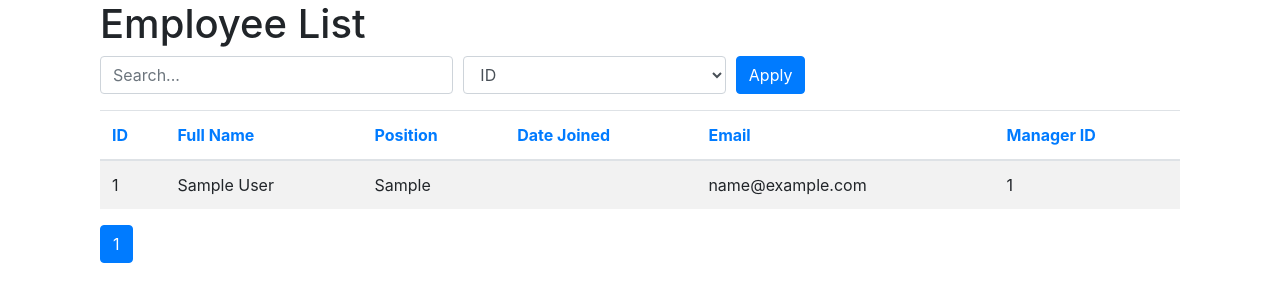
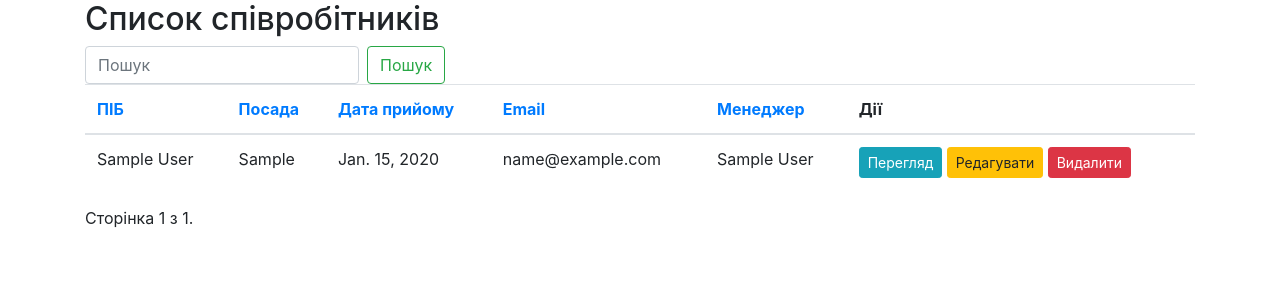
Before and after one commit to OlegBondarUA/employee-hierarchy-django, a Django app: page /employee_list/ in a window 1280 px wide. Shown: the part 56-358 px from the top of the page. Run offline with Django 4.2, Linux system fonts and the light colour scheme; a user stored in the database is signed in; tables that the repository leaves empty hold one stand-in row (values such as "Sample post"); some libraries are stand-ins or nearby versions.

Commit message:
Added CRUD operations for employee records with editable fields, including supervisor reassignment using Django ORM.

```diff
--- a/employees/urls.py
+++ b/employees/urls.py
@@ -6,6 +6,10 @@ urlpatterns = [
     path('', views.employee_hierarchy, name='employee_hierarchy'),
     path('load_subordinates/<int:employee_id>/', views.load_subordinates, name='load_subordinates'),
     path('employee_list/', views.employee_list, name='employee_list'),
+    path('employee/<int:pk>/', views.employee_detail, name='employee_detail'),
+    path('employee/create/', views.employee_create, name='employee_create'),
+    path('employee/<int:pk>/update/', views.employee_update, name='employee_update'),
+    path('employee/<int:pk>/delete/', views.employee_delete, name='employee_delete'),
 
     path('register/', views.register, name='register'),
     path('login/', auth_views.LoginView.as_view(template_name='users/login.html'), name='login'),
--- a/employees/views.py
+++ b/employees/views.py
@@ -6,6 +6,7 @@ from django.contrib.auth.decorators import login_required
 
 from .forms import UserRegisterForm
 from .models import Employee
+from .forms import EmployeeForm
 
 
 def employee_hierarchy(request):
@@ -47,6 +48,46 @@ def employee_list(request):
     return render(request, 'employees/employee_list.html', {'page_obj': page_obj, 'sort_by': sort_by})
 
 
+@login_required
+def employee_detail(request, pk):
+    employee = get_object_or_404(Employee, pk=pk)
+    return render(request, 'employees/employee_detail.html', {'employee': employee})
+
+@login_required
+def employee_create(request):
+    if request.method == 'POST':
+        form = EmployeeForm(request.POST)
+        if form.is_valid():
+            form.save()
+            messages.success(request, 'Співробітника створено успішно.')
+            return redirect('employee_list')
+    else:
+        form = EmployeeForm()
+    return render(request, 'employees/employee_form.html', {'form': form})
+
+@login_required
+def employee_update(request, pk):
+    employee = get_object_or_404(Employee, pk=pk)
+    if request.method == 'POST':
+        form = EmployeeForm(request.POST, instance=employee)
+        if form.is_valid():
+            form.save()
+            messages.success(request, 'Інформацію про співробітника оновлено успішно.')
+            return redirect('employee_list')
+    else:
+        form = EmployeeForm(instance=employee)
+    return render(request, 'employees/employee_form.html', {'form': form})
+
+@login_required
+def employee_delete(request, pk):
+    employee = get_object_or_404(Employee, pk=pk)
+    if request.method == 'POST':
+        employee.delete()
+        messages.success(request, 'Співробітника видалено успішно.')
+        return redirect('employee_list')
+    return render(request, 'employees/employee_confirm_delete.html', {'employee': employee})
+
+
 def register(request):
     if request.method == 'POST':
         form = UserRegisterForm(request.POST)
--- a/templates/employees/employee_list.html
+++ b/templates/employees/employee_list.html
@@ -1,105 +1,55 @@
-{% extends 'base.html' %}
+{% extends "base.html" %}
+
 {% block content %}
-<div class="container">
-    <h1>Employee List</h1>
-
-    <form id="employee-filter-form">
-        <div class="form-row">
-            <div class="form-group col-md-4">
-                <input type="text" class="form-control" id="search-input" placeholder="Search...">
-            </div>
-            <div class="form-group col-md-3">
-                <select class="form-control" id="sort-by-select">
-                    <option value="id">ID</option>
-                    <option value="full_name">Full Name</option>
-                    <option value="position">Position</option>
-                    <option value="date_joined">Date Joined</option>
-                    <option value="email">Email</option>
-                    <option value="manager_id">Manager ID</option>
-                </select>
-            </div>
-            <div class="form-group col-md-2">
-                <button type="submit" class="btn btn-primary">Apply</button>
-            </div>
-        </div>
+  <h2>Список співробітників</h2>
+  <form method="get" class="form-inline my-2 my-lg-0">
+    <input class="form-control mr-sm-2" type="search" placeholder="Пошук" aria-label="Пошук" name="search" value="{{ request.GET.search }}">
+    <button class="btn btn-outline-success my-2 my-sm-0" type="submit">Пошук</button>
   </form>
-
-    <table id="employee-table" class="table table-striped">
+  <table class="table">
     <thead>
       <tr>
-                <th><a href="?sort_by=id">ID</a></th>
-                <th><a href="?sort_by=full_name">Full Name</a></th>
-                <th><a href="?sort_by=position">Position</a></th>
-                <th><a href="?sort_by=date_joined">Date Joined</a></th>
+        <th><a href="?sort_by=full_name">ПІБ</a></th>
+        <th><a href="?sort_by=position">Посада</a></th>
+        <th><a href="?sort_by=date_of_hire">Дата прийому</a></th>
         <th><a href="?sort_by=email">Email</a></th>
-                <th><a href="?sort_by=manager_id">Manager ID</a></th>
+        <th><a href="?sort_by=manager">Менеджер</a></th>
+        <th>Дії</th>
       </tr>
     </thead>
     <tbody>
       {% for employee in page_obj %}
       <tr>
-                    <td>{{ employee.id }}</td>
         <td>{{ employee.full_name }}</td>
         <td>{{ employee.position }}</td>
-                    <td>{{ employee.date_joined }}</td>
+        <td>{{ employee.hire_date }}</td>
         <td>{{ employee.email }}</td>
-                    <td>{{ employee.manager_id }}</td>
+        <td>{{ employee.manager }}</td>
+        <td>
+          <a href="{% url 'employee_detail' employee.pk %}" class="btn btn-info btn-sm">Перегляд</a>
+          <a href="{% url 'employee_update' employee.pk %}" class="btn btn-warning btn-sm">Редагувати</a>
+          <form action="{% url 'employee_delete' employee.pk %}" method="post" style="display:inline;">
+            {% csrf_token %}
+            <button type="submit" class="btn btn-danger btn-sm">Видалити</button>
+          </form>
+        </td>
       </tr>
       {% endfor %}
     </tbody>
   </table>
-
-    <nav>
-        <ul class="pagination">
+  <div class="pagination">
+    <span class="step-links">
         {% if page_obj.has_previous %}
-                <li class="page-item">
-                    <a class="page-link" href="?sort_by={{ sort_by }}&page={{ page_obj.previous_page_number }}">Previous</a>
-                </li>
+            <a href="?page=1">&laquo; початок</a>
+            <a href="?page={{ page_obj.previous_page_number }}">попередня</a>
         {% endif %}
-            {% for num in page_obj.paginator.page_range %}
-                {% if page_obj.number == num %}
-                    <li class="page-item active">
-                        <span class="page-link">{{ num }}</span>
-                    </li>
-                {% elif num > page_obj.number|add:'-5' and num < page_obj.number|add:'5' %}
-                    <li class="page-item">
-                        <a class="page-link" href="?sort_by={{ sort_by }}&page={{ num }}">{{ num }}</a>
-                    </li>
+        <span class="current">
+            Сторінка {{ page_obj.number }} з {{ page_obj.paginator.num_pages }}.
+        </span>
+        {% if page_obj.has_next %}
+            <a href="?page={{ page_obj.next_page_number }}">наступна</a>
+            <a href="?page={{ page_obj.paginator.num_pages }}">кінець &raquo;</a>
         {% endif %}
-            {% endfor %}
-            {% if page_obj.has_next %}
-                <li class="page-item">
-                    <a class="page-link" href="?sort_by={{ sort_by }}&page={{ page_obj.next_page_number }}">Next</a>
-                </li>
-            {% endif %}
-        </ul>
-    </nav>
+    </span>
   </div>
-
-<script src="https://code.jquery.com/jquery-3.6.0.min.js"></script>
-<script>
-$(document).ready(function() {
-    $('#employee-filter-form').submit(function(event) {
-        event.preventDefault();
-
-        var searchQuery = $('#search-input').val().trim();
-        var sortBy = $('#sort-by-select').val();
-
-        $.ajax({
-            type: 'GET',
-            url: window.location.href,
-            data: {
-                'search': searchQuery,
-                'sort_by': sortBy
-            },
-            success: function(data) {
-                $('#employee-table tbody').html(data);
-            },
-            error: function() {
-                alert('Error loading employee data.');
-            }
-        });
-    });
-});
-</script>
 {% endblock %}
```
Also changed, not shown: employees/forms.py (+7 -0 lines), templates/employees/employee_confirm_delete.html (added, +11 -0 lines), templates/employees/employee_detail.html (added, +15 -0 lines), templates/employees/employee_form.html (added, +10 -0 lines). Lines whose indentation alone changed are shown as unchanged.
